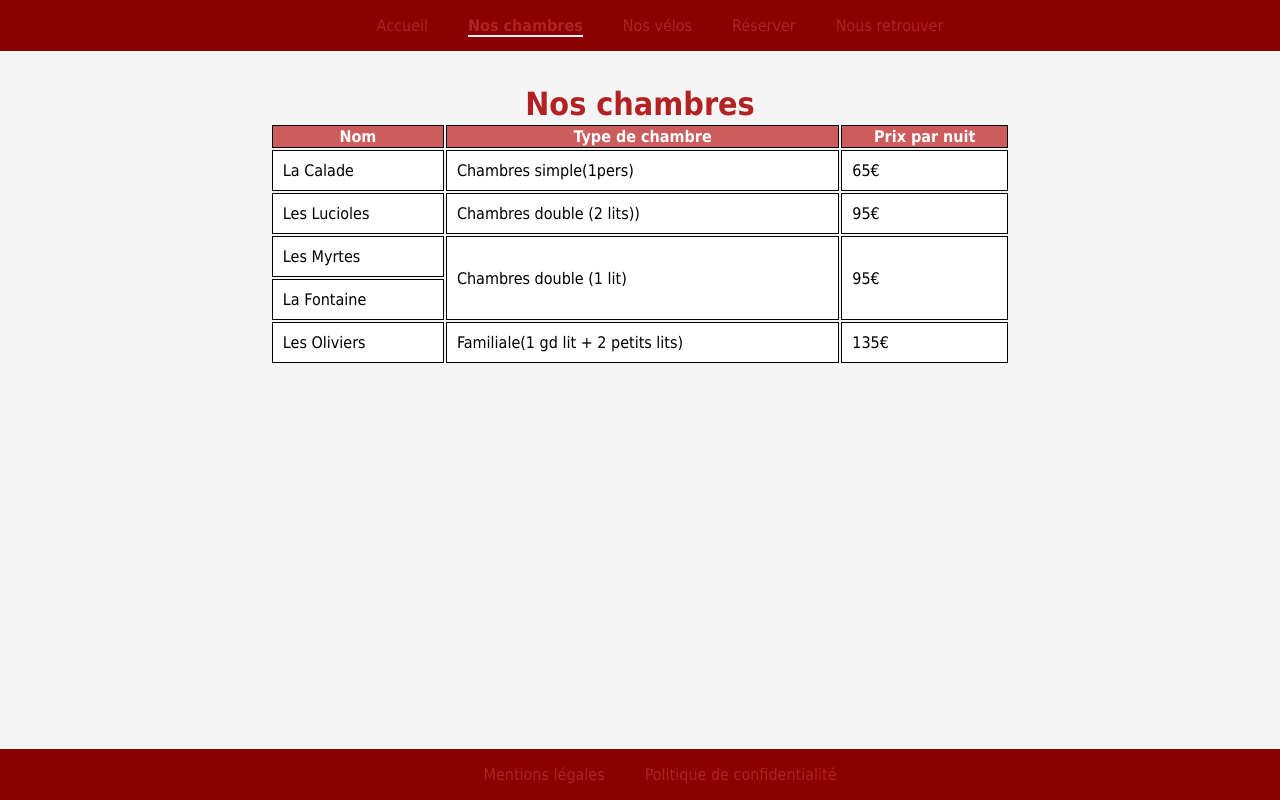
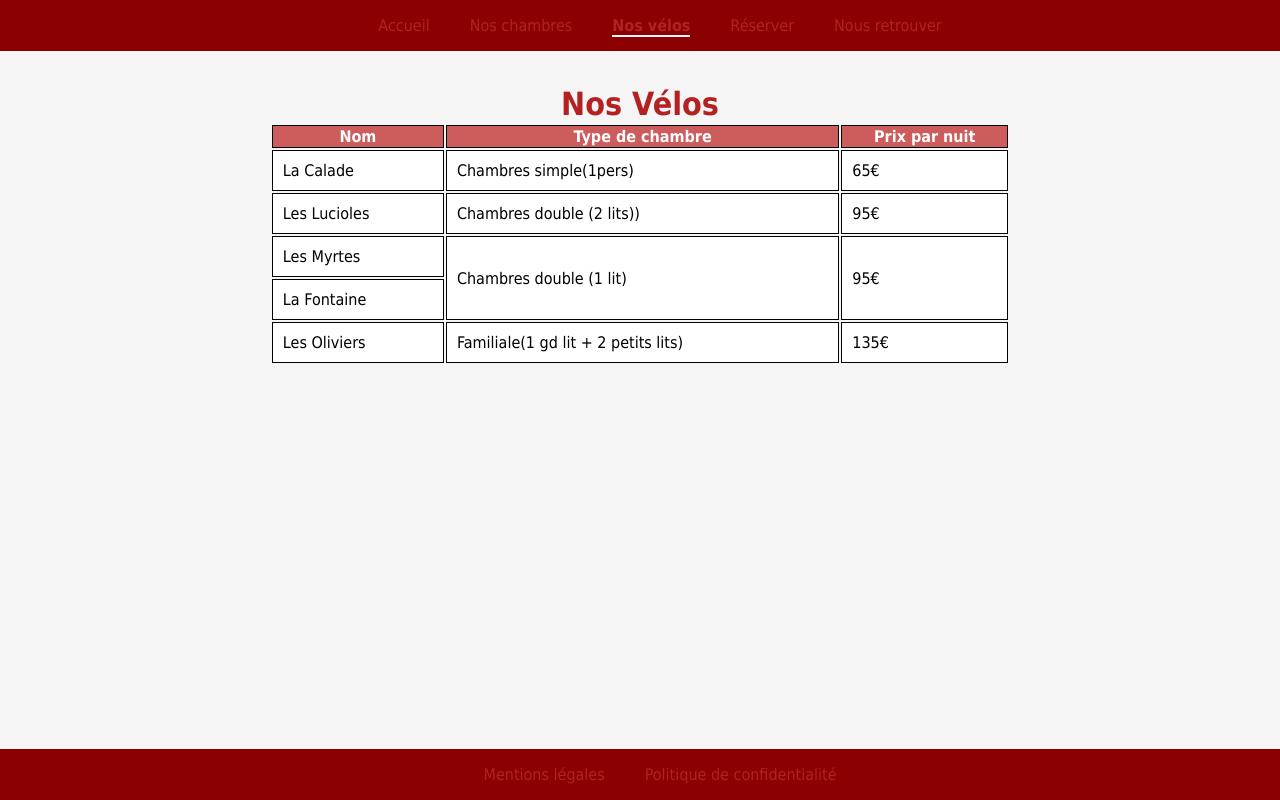
Before and after one commit to thomasc21/ProjetWebFront, a website: page velo.html in a window 1280 px wide. Drawn offline with Linux system fonts and the light colour scheme.

Commit message:
ajout de la page vélo
pour l'instant juste une copie de chambre

```diff
--- a/style/SiteHotel.css
+++ b/style/SiteHotel.css
@@ -99,6 +99,11 @@ nav:last-of-type{
     font-weight: bold;
 }
 
+.navVelo{
+    border-bottom: 2px solid whitesmoke;
+    font-weight: bold;
+}
+
 .navConfidentialite{
     border-bottom: 2px solid whitesmoke;
     font-weight: bold;
--- a/velo.html
+++ b/velo.html
@@ -6,12 +6,12 @@
 	<link rel="stylesheet" type="text/css" href="./style/SiteHotel.css">
 </head>
 <body>
-	<h1>Nos chambres</h1>
+	<h1>Nos Vélos</h1>
 	<nav>
 		<ul>
 			<li><a href="index.html">Accueil</a></li>
-			<li><a href="chambres.html" class="navChambre">Nos chambres</a></li>
-			<li><a href="velo.html">Nos vélos</a></li>
+			<li><a href="chambres.html">Nos chambres</a></li>
+			<li><a href="velo.html" class="navVelo">Nos vélos</a></li>
 			<li><a href="reservations.html">Réserver</a></li>
 			<li><a href="contact.html">Nous retrouver</a></li>
 		</ul>
```
Also changed, not shown: reservations.html (+1 -1 lines).
